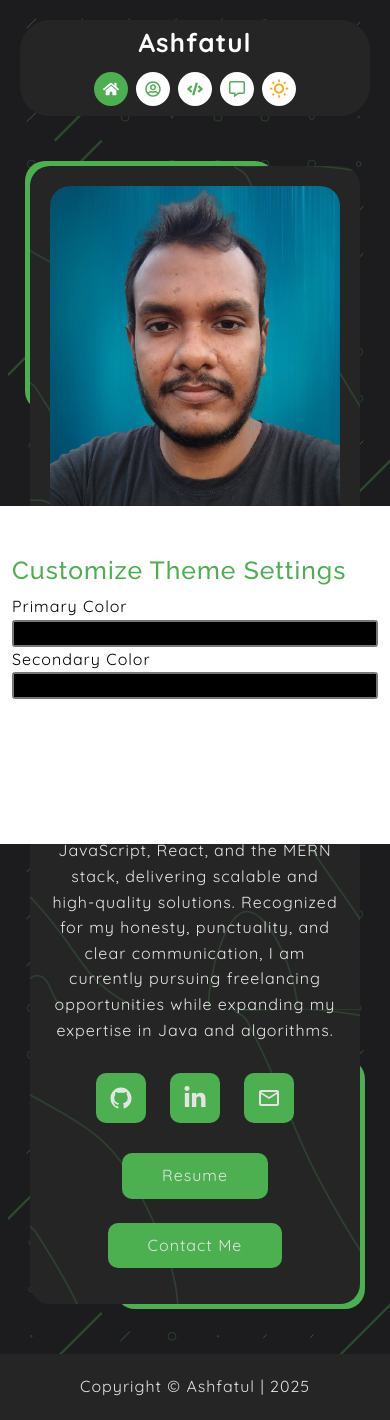
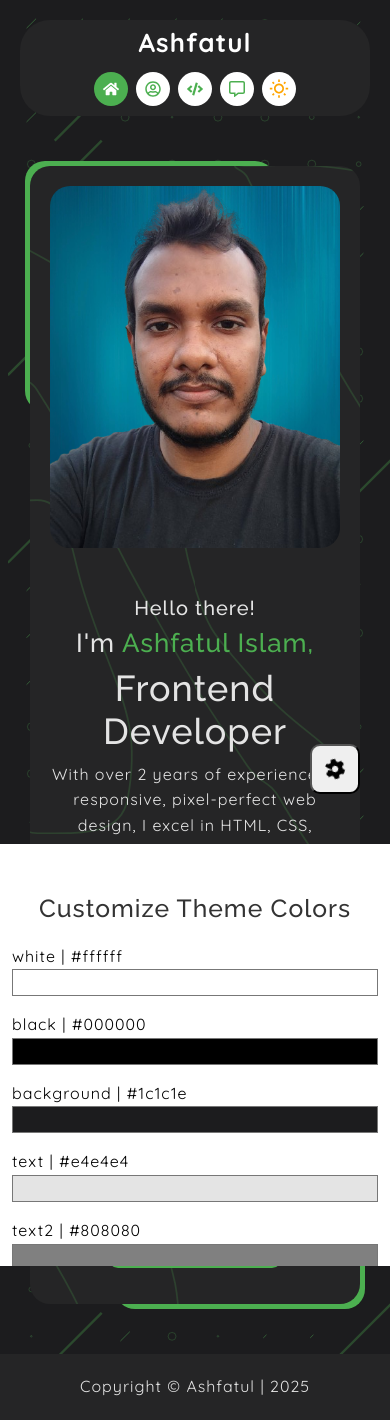
Before and after one commit to Ashfatul/portfolio_react, a React (Vite) app: page / in a window 390 px wide. Built offline with nearby package versions, Linux system fonts and the light colour scheme.

Commit message:
update colors setting

```diff
--- a/src/assets/scss/settings.scss
+++ b/src/assets/scss/settings.scss
@@ -1,8 +1,11 @@
+@use "./reset" as *;
+@use "./variable" as *;
+
 .settings{
     &_container{
         position: fixed;
         bottom: 0;
-        height: 40vh;
+        height: auto;
         width: 100%;
         bottom: 0;
         left: 0;
@@ -11,6 +14,26 @@
         z-index: 9999;
         color: black;
         padding: 50px 0;
+        max-height: 50vh;
+        overflow: auto;
+        transition: 0.5s all ease-in-out;
+        transform: translateY(100%);
+
+        .closeColorSetting{
+            position: absolute;
+            right: 0;
+            background: none;
+            border: 0;
+            text-decoration: underline;
+            text-underline-offset: 4px;
+            top: 0;
+        }
+    }
+
+    &_title{
+        color: #333333;
+        margin-bottom: 20px;
+        text-align: center;
     }
 
     &_item{
@@ -20,6 +43,63 @@
         input{
             display: block;
             width: 100%;
+
+            &[type="color"]{
+                border: 0;
+            }
+        }
+    }
+
+    &_actions{
+        button{
+            height: 46px;
+            padding: 4px 40px;
+            border: 0;
+            font-size: 18px;
+            line-height: 1;
+            text-transform: uppercase;
+            color: #ffffff;
+            transition: 0.3s all ease-in-out;
+            border-radius: 4px;
+
+            &:hover{
+                transform: scale(1.05);
+            }
+
+            &.save{
+                background: #4caf50;
+            }
+
+            &.reset{
+                background: #D64545;
+            }
         }
     }
 }
+
+.showColorSetting{
+    position: fixed;
+    bottom: 50px;
+    right: 30px;
+    height: 50px;
+    width: 50px;
+    border-radius: 10px;
+    display: flex;
+    align-items: center;
+    justify-content: center;
+
+    @keyframes spin {
+        0% {
+            transform: rotate(0deg);
+        }
+        100% {
+            transform: rotate(360deg);
+        }
+    }
+
+
+    svg{
+        animation: spin 2s linear infinite;
+        width: 20px;
+    }
+}
--- a/src/frontend/ThemeSettings.jsx
+++ b/src/frontend/ThemeSettings.jsx
@@ -1,28 +1,107 @@
 import "../assets/scss/settings.scss"
+import { useState, useEffect } from 'react'
 
 const ThemeSettings = () => {
+    const [colors, setColors] = useState({
+        'system-white': '#ffffff',
+        'system-black': '#000000',
+        'system-background': '#1c1c1e',
+        'system-text': '#e4e4e4',
+        'system-text2': '#808080',
+        'system-highlight': '#4caf50',
+        'system-border': '#2b2b2d',
+        'system-card': 'rgba(37,37,38,1)',
+        'system-hover': '#66bb6a',
+        'system-error': '#D64545',
+        'system-success': '#52B788',
+        'system-shadow': 'rgba(0, 0, 0, 0.5)',
+        'system-shadow2': 'rgba(255, 255, 255, 0.1)',
+        'system-disabled': '#6d6d6d'
+    })
+
+    // Initialize colors from localStorage or CSS variables
+    useEffect(() => {
+        const savedColors = localStorage.getItem('themeColors')
+        if (savedColors) {
+            const parsedColors = JSON.parse(savedColors)
+            setColors(parsedColors)
+            updateCSSVariables(parsedColors)
+        } else {
+            // Get initial colors from CSS variables
+            const root = document.documentElement
+            const initialColors = Object.fromEntries(
+                Object.entries(colors).map(([key, value]) => [key, root.style.getPropertyValue(`--${key}`) || value])
+            )
+            setColors(initialColors)
+            updateCSSVariables(initialColors)
+        }
+    }, [])
+
+    const updateCSSVariables = (newColors) => {
+        const root = document.documentElement
+        Object.entries(newColors).forEach(([key, value]) => {
+            root.style.setProperty(`--${key}`, value)
+        })
+    }
+
+    const handleColorChange = (e) => {
+        const { name, value } = e.target
+        const newColors = { ...colors, [name]: value }
+        setColors(newColors)
+        updateCSSVariables(newColors)
+    }
+
+    const saveColors = () => {
+        localStorage.setItem('themeColors', JSON.stringify(colors))
+    }
+
+    const resetColors = () => {
+        localStorage.clear()
+        window.location.reload()
+    }
+
+    const closeSetting = () => {
+        document.querySelector('.settings_container').style.transform = 'translateY(100%)'
+    }
+
+    const showSetting = () => {
+        document.querySelector('.settings_container').style.transform = 'translateY(0)'
+    }
+
     return (
-        <div className="settings_container">
+        <>
+            <button className="showColorSetting" onClick={showSetting}>
+                <svg xmlns="http://www.w3.org/2000/svg" viewBox="0 0 512 512"><path d="M495.9 166.6c3.2 8.7 .5 18.4-6.4 24.6l-43.3 39.4c1.1 8.3 1.7 16.8 1.7 25.4s-.6 17.1-1.7 25.4l43.3 39.4c6.9 6.2 9.6 15.9 6.4 24.6c-4.4 11.9-9.7 23.3-15.8 34.3l-4.7 8.1c-6.6 11-14 21.4-22.1 31.2c-5.9 7.2-15.7 9.6-24.5 6.8l-55.7-17.7c-13.4 10.3-28.2 18.9-44 25.4l-12.5 57.1c-2 9.1-9 16.3-18.2 17.8c-13.8 2.3-28 3.5-42.5 3.5s-28.7-1.2-42.5-3.5c-9.2-1.5-16.2-8.7-18.2-17.8l-12.5-57.1c-15.8-6.5-30.6-15.1-44-25.4L83.1 425.9c-8.8 2.8-18.6 .3-24.5-6.8c-8.1-9.8-15.5-20.2-22.1-31.2l-4.7-8.1c-6.1-11-11.4-22.4-15.8-34.3c-3.2-8.7-.5-18.4 6.4-24.6l43.3-39.4C64.6 273.1 64 264.6 64 256s.6-17.1 1.7-25.4L22.4 191.2c-6.9-6.2-9.6-15.9-6.4-24.6c4.4-11.9 9.7-23.3 15.8-34.3l4.7-8.1c6.6-11 14-21.4 22.1-31.2c5.9-7.2 15.7-9.6 24.5-6.8l55.7 17.7c13.4-10.3 28.2-18.9 44 25.4l12.5 57.1c2-9.1 9-16.3 18.2-17.8C227.3 1.2 241.5 0 256 0s28.7 1.2 42.5 3.5c9.2 1.5 16.2 8.7 18.2 17.8l12.5 57.1c15.8 6.5 30.6 15.1 44 25.4l55.7-17.7c8.8-2.8 18.6-.3 24.5 6.8c8.1 9.8 15.5 20.2 22.1 31.2l4.7 8.1c6.1 11 11.4 22.4 15.8 34.3zM256 336a80 80 0 1 0 0-160 80 80 0 1 0 0 160z"/></svg>
+            </button>
+
+            <div className="settings_container">
             <div className="container">
-                <h2>Customize Theme Settings</h2>
-
-                <div className="row">
-                    <div className="col-md-3">
-                        <div className="settings_item">
-                            <label htmlFor="primaryColor">Primary Color</label>
-                            <input type="color" name="primaryColor" id="primaryColor" />
+                <h2 className="settings_title">Customize Theme Colors</h2>
+                <div className="row row-gap-3 justify-content-center">
+                    {Object.entries(colors).map(([colorName, colorValue]) => (
+                        <div key={colorName} className="col-md-3">
+                            <div className="settings_item">
+                                <label htmlFor={colorName}>{colorName.replace('system-', '')} | <span>{colorValue}</span></label>
+                                <input
+                                    type="color"
+                                    name={colorName}
+                                    id={colorName}
+                                    value={colorValue}
+                                    onChange={handleColorChange}
+                                />
+                            </div>
                         </div>
-                    </div>
-
-                    <div className="col-md-3">
-                        <div className="settings_item">
-                            <label htmlFor="secondaryColor">Secondary Color</label>
-                            <input type="color" name="secondaryColor" id="secondaryColor" />
-                        </div>
-                    </div>
+                    ))}
+                </div>
+                <div className="settings_actions d-flex align-items-center gap-3 justify-content-center mt-4">
+                    <button onClick={saveColors} className="save">Save Theme</button>
+                    <button onClick={resetColors} className="reset">Reset</button>
+                    <button onClick={closeSetting} className="reset">Close Setting</button>
                 </div>
             </div>
         </div>
+        </>
+
     )
 }
 
```
